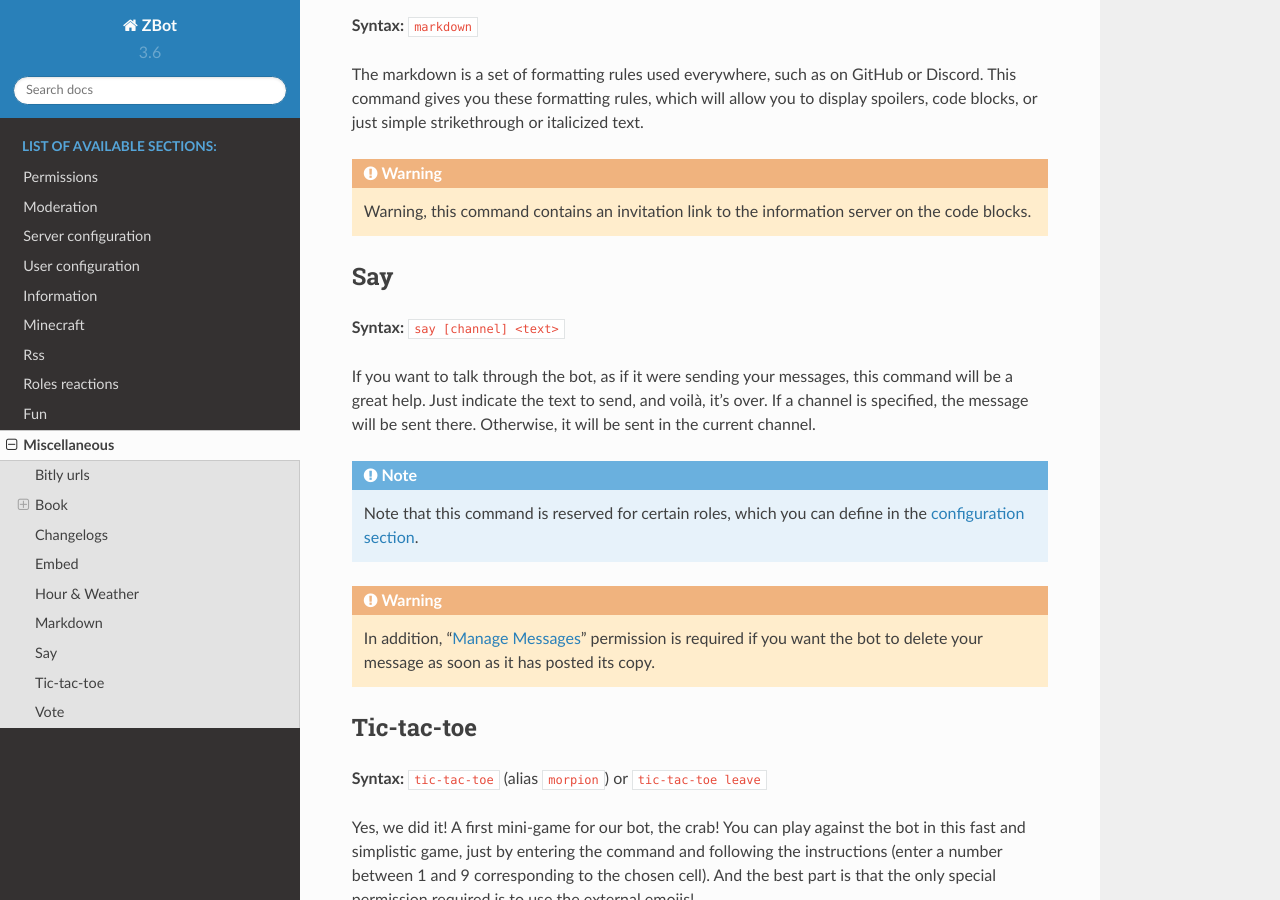
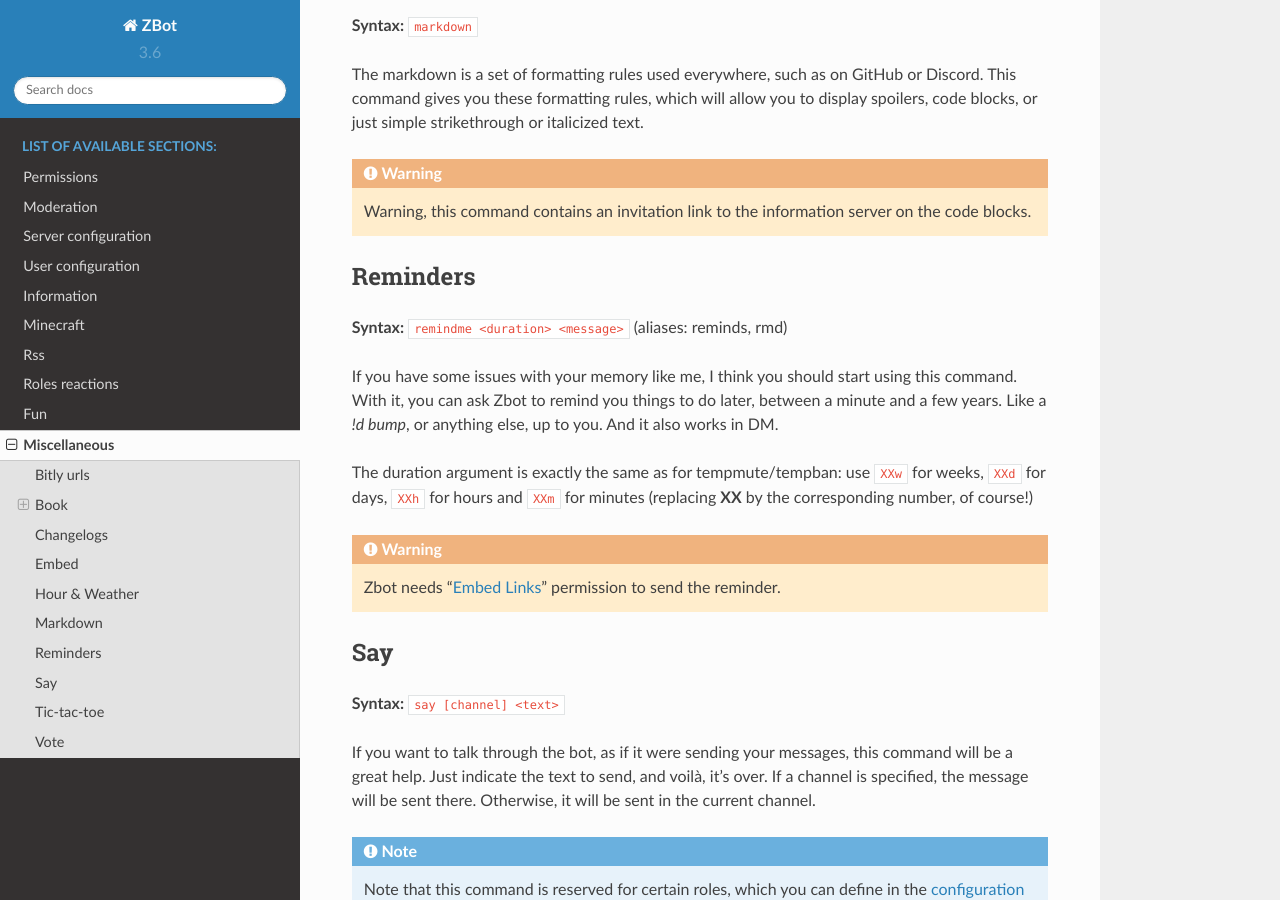
Before and after one commit to Axobot-org/Axobot, a Sphinx documentation site: the page built from docs/miscellaneous.rst, in a window 1280 px wide and 900 px high, scrolled down 2194 px. Built offline with Sphinx 7.4.7 and the Read the Docs theme 2.0.0, drawn with Linux system fonts in a browser that asks for light colours.

Commit message:
[update] doc for `remindme`

```diff
--- a/docs/miscellaneous.rst
+++ b/docs/miscellaneous.rst
@@ -80,6 +80,19 @@
 
 .. warning:: Warning, this command contains an invitation link to the information server on the code blocks.
 
+
+---------
+Reminders
+---------
+
+**Syntax:** :code:`remindme <duration> <message>` (aliases: reminds, rmd)
+
+If you have some issues with your memory like me, I think you should start using this command. With it, you can ask Zbot to remind you things to do later, between a minute and a few years. Like a `!d bump`, or anything else, up to you. And it also works in DM.
+
+The duration argument is exactly the same as for tempmute/tempban: use :code:`XXw` for weeks, :code:`XXd` for days, :code:`XXh` for hours and :code:`XXm` for minutes (replacing **XX** by the corresponding number, of course!)
+
+.. warning:: Zbot needs "`Embed Links <perms.html#embed-links>`_" permission to send the reminder.
+
 ---
 Say
 ---
```
Also changed, not shown: 1 other file.
